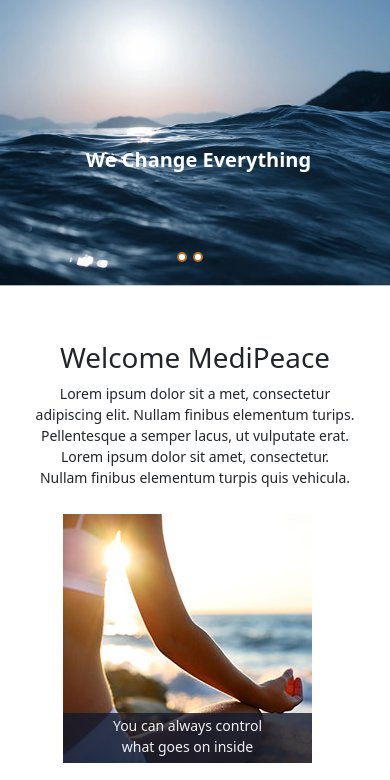
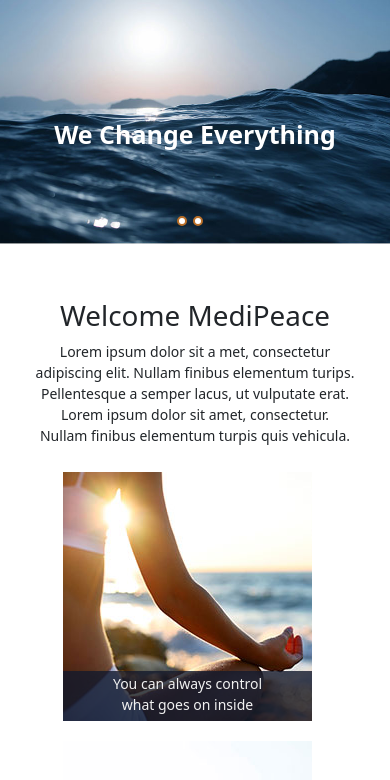
Before and after one commit to Sushovan98-eng/sushovan98-eng.github.io, a plain HTML site: page index.html in a window 390 px wide. Shown: the part 88-868 px from the top of the page. Drawn offline with nearby package versions, Linux system fonts and the light colour scheme.

Commit message:
Initialize repo

```diff
--- a/style.css
+++ b/style.css
@@ -68,11 +68,13 @@ header {
 
 .banner__text {
   color: white;
+  width: max-content;
   font-weight: bold;
   font-size: 4.5em;
   position: absolute;
-  top: 52%;
-  left: 16%;
+  top: 57%;
+  left: 50%;
+  transform: translate(-50%, -50%);
 }
 .banner-search {
   display: none;
@@ -218,7 +220,7 @@ iframe {
     margin-top: 8px 0 10px 0;
     background-color: rgba(46, 76, 102, 255);
     position: absolute;
-    min-height: 35vh;
+    min-height: 30vh;
     width: 100%;
     align-items: normal;
   }
@@ -251,7 +253,7 @@ iframe {
   }
 
   .banner {
-    min-height: 35vh;
+    min-height: 30vh;
     position: relative;
   }
 
@@ -260,11 +262,11 @@ iframe {
   }
 
   .banner__dots {
-    top: 80%;
+    top: 79%;
   }
   .banner__text {
-    font-size: 20px;
-    left: 22%;
+    font-size: 25px;
+    left: 50%;
   }
   .banner__dot {
     height: 10px;
```
